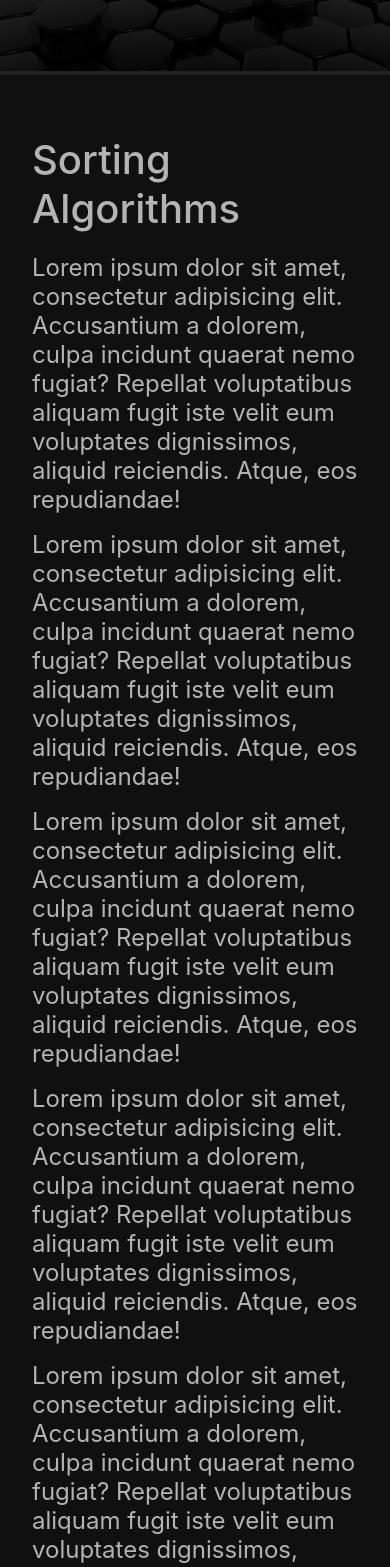
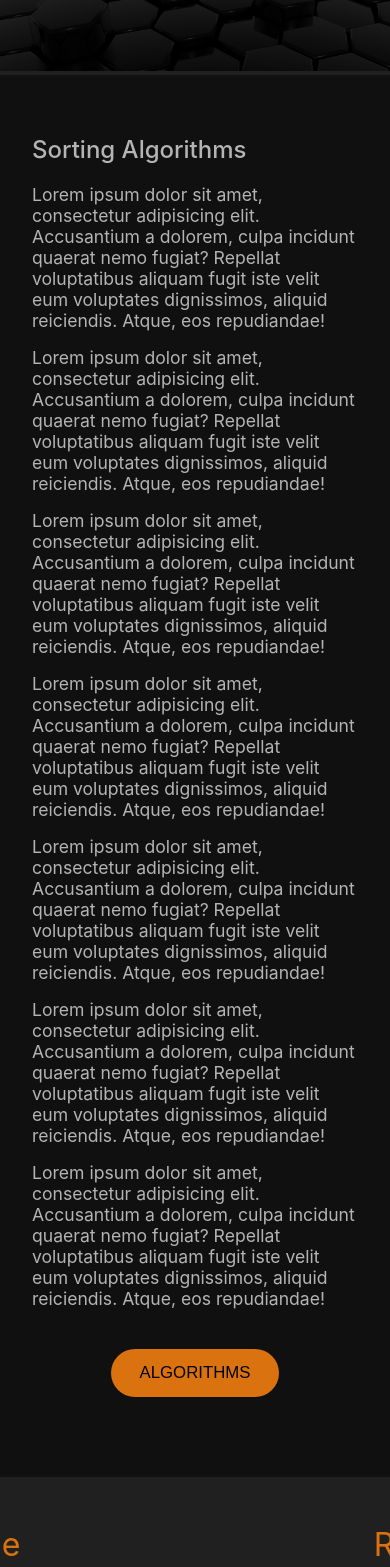
Before and after one commit to atorcode/sorting-algorithm-visualizer, a React (Create React App) app: page / in a window 390 px wide. Shown: the part 230-1797 px from the top of the page. Built offline with nearby package versions, Linux system fonts and the light colour scheme.

Commit message:
Make Summary section responsive to all viewport sizes

```diff
--- a/src/_variables.scss
+++ b/src/_variables.scss
@@ -3,3 +3,4 @@ $background-color-light: rgb(32, 32, 32);
 $background-color-lighter: rgb(80, 80, 80);
 $text-color: rgb(180, 180, 180);
 $highlight-color: rgb(219, 114, 16);
+$viewport-size-medium: 700px;
--- a/src/components/AlgorithmsButton/AlgorithmsButton.module.scss
+++ b/src/components/AlgorithmsButton/AlgorithmsButton.module.scss
@@ -12,3 +12,11 @@
 .button:hover {
   cursor: pointer;
 }
+
+@media (max-width: 700px) {
+  .button {
+    width: 10.5rem;
+    height: 3rem;
+    font-size: 1.05rem;
+  }
+}
--- a/src/components/Summary/Summary.module.scss
+++ b/src/components/Summary/Summary.module.scss
@@ -28,3 +28,15 @@
 .button-container {
   margin-bottom: 5rem;
 }
+
+@media (max-width: 700px) {
+  .summary {
+    h2 {
+      font-size: 1.5rem;
+    }
+
+    p {
+      font-size: 1.1rem;
+    }
+  }
+}
```
